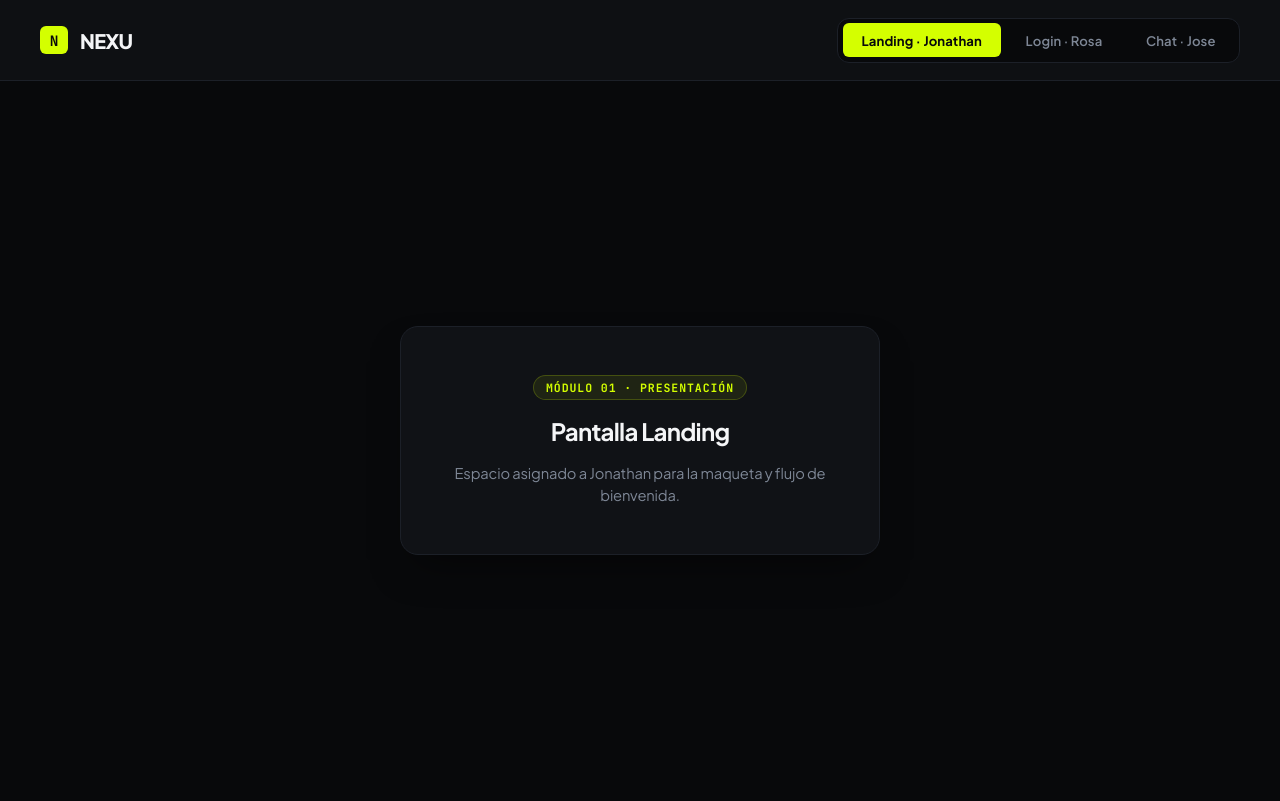
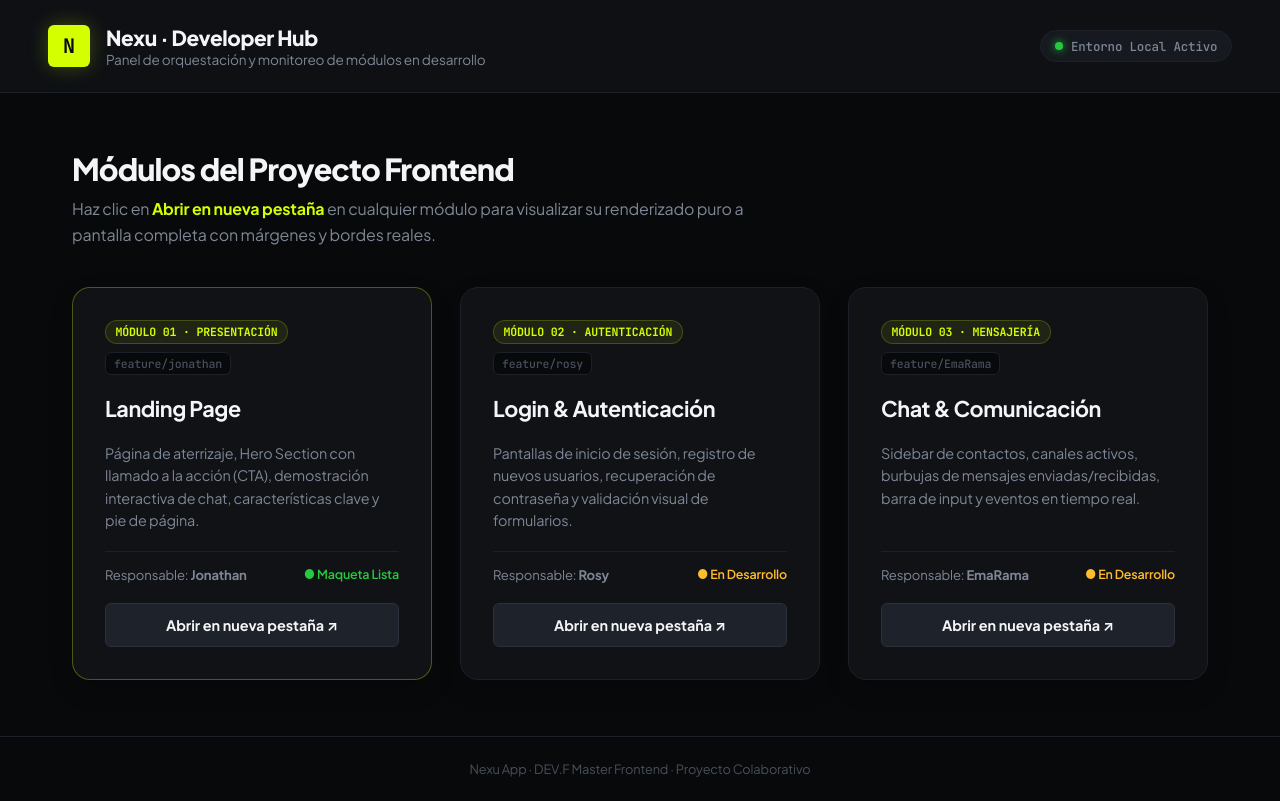
Before and after one commit to jona943/6.-Proyecto_Final-Master_Frontend, a React (Vite) app in the folder app-nexu/: page / in a window 1280 px wide. Built offline with nearby package versions, Linux system fonts and the light colour scheme.

Commit message:
feat: panel de control de vista independiente

```diff
--- a/app-nexu/src/views/demo/Demo.jsx
+++ b/app-nexu/src/views/demo/Demo.jsx
@@ -1,46 +1,167 @@
-import { useState } from 'react'
+import { useState, useEffect } from 'react'
 import './style.css'
 import Landing from '../frontend/landing/Landing.jsx'
 import Login from '../frontend/login-auth/Login.jsx'
 import ChatHome from '../frontend/chat/ChatHome.jsx'
 
 function Demo() {
-  const [currentView, setCurrentView] = useState('landing')
+  const [activeView, setActiveView] = useState(() => {
+    const params = new URLSearchParams(window.location.search)
+    return params.get('view') || null
+  })
 
+  // Sincronizar estado si el usuario usa las flechas atrás/adelante del navegador
+  useEffect(() => {
+    const handlePopState = () => {
+      const params = new URLSearchParams(window.location.search)
+      setActiveView(params.get('view') || null)
+    }
+    window.addEventListener('popstate', handlePopState)
+    return () => window.removeEventListener('popstate', handlePopState)
+  }, [])
+
+  const openStandaloneView = (viewName) => {
+    window.open(`?view=${viewName}`, '_blank', 'noopener,noreferrer')
+  }
+
+  const navigateToHub = () => {
+    window.history.pushState({}, '', window.location.pathname)
+    setActiveView(null)
+  }
+
+  // =========================================================================
+  // 1. MODO AISLADO (RENDERIZACIÓN PURA DE CADA INTEGRANTE)
+  // =========================================================================
+  if (activeView === 'landing' || activeView === 'login' || activeView === 'chat') {
+    return (
+      <div className="standalone-canvas">
+        {/* Componente puro sin contenedor restrictivo */}
+        {activeView === 'landing' && <Landing />}
+        {activeView === 'login' && <Login />}
+        {activeView === 'chat' && <ChatHome />}
+
+        {/* Botón flotante no intrusivo para volver al Hub */}
+        <button
+          className="floating-hub-btn"
+          onClick={navigateToHub}
+          title="Regresar al panel de control"
+        >
+          <span className="hub-btn-icon">⚡</span>
+          <span>Volver al Hub Demo</span>
+        </button>
+      </div>
+    )
+  }
+
+  // =========================================================================
+  // 2. PANEL DE CONTROL / HUB PRINCIPAL
+  // =========================================================================
   return (
-    <div className="app-container">
-      <header className="app-header">
-        <div className="logo-wrapper">
-          <div className="logo-badge">N</div>
-          <span className="app-logo">Nexu</span>
+    <div className="hub-container">
+      {/* Header del Hub */}
+      <header className="hub-header">
+        <div className="hub-brand">
+          <div className="hub-logo-badge">N</div>
+          <div>
+            <h1 className="hub-title">Nexu · Developer Hub</h1>
+            <p className="hub-subtitle">Panel de orquestación y monitoreo de módulos en desarrollo</p>
+          </div>
         </div>
-        <nav className="app-nav">
-          <button
-            className={`nav-btn ${currentView === 'landing' ? 'active' : ''}`}
-            onClick={() => setCurrentView('landing')}
-          >
-            Landing · Jonathan
-          </button>
-          <button
-            className={`nav-btn ${currentView === 'login' ? 'active' : ''}`}
-            onClick={() => setCurrentView('login')}
-          >
-            Login · Rosa
-          </button>
-          <button
-            className={`nav-btn ${currentView === 'chat' ? 'active' : ''}`}
-            onClick={() => setCurrentView('chat')}
-          >
-            Chat · Jose
-          </button>
-        </nav>
+        <div className="hub-status-badge">
+          <span className="live-dot"></span>
+          <span>Entorno Local Activo</span>
+        </div>
       </header>
 
-      <main className="app-content">
-        {currentView === 'landing' && <Landing />}
-        {currentView === 'login' && <Login />}
-        {currentView === 'chat' && <ChatHome />}
+      {/* Cuadrícula de Módulos */}
+      <main className="hub-main">
+        <div className="hub-intro">
+          <h2>Módulos del Proyecto Frontend</h2>
+          <p>
+            Haz clic en <strong>Abrir en nueva pestaña</strong> en cualquier módulo para visualizar
+            su renderizado puro a pantalla completa con márgenes y bordes reales.
+          </p>
+        </div>
+
+        <div className="modules-grid">
+          {/* MÓDULO 1: JONATHAN */}
+          <article className="module-card featured">
+            <div className="card-top">
+              <span className="module-badge">Módulo 01 · Presentación</span>
+              <span className="branch-tag">feature/jonathan</span>
+            </div>
+            <h3>Landing Page</h3>
+            <p className="card-desc">
+              Página de aterrizaje, Hero Section con llamado a la acción (CTA), demostración interactiva de chat, características clave y pie de página.
+            </p>
+            <div className="card-meta">
+              <span className="meta-author">Responsable: <strong>Jonathan</strong></span>
+              <span className="meta-status ready">● Maqueta Lista</span>
+            </div>
+            <div className="card-actions">
+              <button
+                className="btn-launch-tab"
+                onClick={() => openStandaloneView('landing')}
+              >
+                Abrir en nueva pestaña ↗
+              </button>
+            </div>
+          </article>
+
+          {/* MÓDULO 2: ROSA */}
+          <article className="module-card">
+            <div className="card-top">
+              <span className="module-badge">Módulo 02 · Autenticación</span>
+              <span className="branch-tag">feature/rosy</span>
+            </div>
+            <h3>Login & Autenticación</h3>
+            <p className="card-desc">
+              Pantallas de inicio de sesión, registro de nuevos usuarios, recuperación de contraseña y validación visual de formularios.
+            </p>
+            <div className="card-meta">
+              <span className="meta-author">Responsable: <strong>Rosy</strong></span>
+              <span className="meta-status in-progress">● En Desarrollo</span>
+            </div>
+            <div className="card-actions">
+              <button
+                className="btn-launch-tab"
+                onClick={() => openStandaloneView('login')}
+              >
+                Abrir en nueva pestaña ↗
+              </button>
+            </div>
+          </article>
+
+          {/* MÓDULO 3: EMARAMA */}
+          <article className="module-card">
+            <div className="card-top">
+              <span className="module-badge">Módulo 03 · Mensajería</span>
+              <span className="branch-tag">feature/EmaRama</span>
+            </div>
+            <h3>Chat & Comunicación</h3>
+            <p className="card-desc">
+              Sidebar de contactos, canales activos, burbujas de mensajes enviadas/recibidas, barra de input y eventos en tiempo real.
+            </p>
+            <div className="card-meta">
+              <span className="meta-author">Responsable: <strong>EmaRama</strong></span>
+              <span className="meta-status in-progress">● En Desarrollo</span>
+            </div>
+            <div className="card-actions">
+              <button
+                className="btn-launch-tab"
+                onClick={() => openStandaloneView('chat')}
+              >
+                Abrir en nueva pestaña ↗
+              </button>
+            </div>
+          </article>
+        </div>
       </main>
+
+      {/* Footer del Hub */}
+      <footer className="hub-footer">
+        <p>Nexu App · DEV.F Master Frontend · Proyecto Colaborativo</p>
+      </footer>
     </div>
   )
 }
--- a/app-nexu/src/views/demo/style.css
+++ b/app-nexu/src/views/demo/style.css
@@ -11,7 +11,7 @@
   --text-secondary: #7e8796;
   --text-muted: #484f5c;
 
-  --accent-acid: #d4ff00;          /* Acid Chartreuse / Alta energía */
+  --accent-acid: #d4ff00;          /* Acid Chartreuse */
   --accent-acid-hover: #e0ff38;
   --accent-acid-contrast: #08090b;
 
@@ -41,140 +41,295 @@ body {
   -webkit-font-smoothing: antialiased;
 }
 
-.app-container {
+/* ==========================================================================
+   1. MODO AISLADO (STANDALONE CANVAS)
+   ========================================================================== */
+.standalone-canvas {
+  width: 100%;
   min-height: 100vh;
   display: flex;
   flex-direction: column;
+  position: relative;
 }
 
-/* Header de Alta Definición */
-.app-header {
+/* Botón Flotante Discreto para Volver al Hub */
+.floating-hub-btn {
+  position: fixed;
+  bottom: 1.5rem;
+  right: 1.5rem;
+  display: inline-flex;
+  align-items: center;
+  gap: 0.5rem;
+  background-color: rgba(16, 18, 22, 0.85);
+  color: var(--text-primary);
+  border: 1px solid var(--border-active);
+  backdrop-filter: blur(12px);
+  padding: 0.6rem 1.1rem;
+  border-radius: 999px;
+  font-family: var(--font-sans);
+  font-size: 0.82rem;
+  font-weight: 600;
+  cursor: pointer;
+  box-shadow: 0 10px 25px rgba(0, 0, 0, 0.6);
+  transition: all 0.2s ease;
+  z-index: 9999;
+}
+
+.floating-hub-btn:hover {
+  background-color: var(--accent-acid);
+  color: var(--accent-acid-contrast);
+  border-color: var(--accent-acid);
+  transform: translateY(-2px);
+  box-shadow: 0 12px 30px rgba(212, 255, 0, 0.25);
+}
+
+.hub-btn-icon {
+  font-size: 0.9rem;
+}
+
+/* ==========================================================================
+   2. PANEL DE CONTROL / HUB PRINCIPAL
+   ========================================================================== */
+.hub-container {
+  min-height: 100vh;
+  display: flex;
+  flex-direction: column;
+  background-color: var(--bg-canvas);
+}
+
+.hub-header {
   display: flex;
   align-items: center;
   justify-content: space-between;
-  padding: 1.1rem 2.5rem;
-  background-color: rgba(16, 18, 22, 0.85);
+  padding: 1.5rem 3rem;
+  background-color: rgba(16, 18, 22, 0.9);
   backdrop-filter: blur(12px);
   border-bottom: 1px solid var(--border-subtle);
-  position: sticky;
-  top: 0;
-  z-index: 10;
+  flex-wrap: wrap;
+  gap: 1rem;
 }
 
-.logo-wrapper {
+.hub-brand {
   display: flex;
   align-items: center;
-  gap: 0.75rem;
+  gap: 1rem;
 }
 
-.logo-badge {
-  width: 28px;
-  height: 28px;
+.hub-logo-badge {
+  width: 42px;
+  height: 42px;
   background-color: var(--accent-acid);
   color: var(--accent-acid-contrast);
   font-family: var(--font-mono);
   font-weight: 800;
-  font-size: 0.9rem;
+  font-size: 1.25rem;
   display: flex;
   align-items: center;
   justify-content: center;
   border-radius: var(--radius-sm);
+  box-shadow: 0 0 20px rgba(212, 255, 0, 0.25);
 }
 
-.app-logo {
-  font-size: 1.25rem;
+.hub-title {
+  font-size: 1.3rem;
+  font-weight: 800;
+  letter-spacing: -0.02em;
+  color: var(--text-primary);
+}
+
+.hub-subtitle {
+  font-size: 0.85rem;
+  color: var(--text-secondary);
+}
+
+.hub-status-badge {
+  display: flex;
+  align-items: center;
+  gap: 0.5rem;
+  font-family: var(--font-mono);
+  font-size: 0.78rem;
+  background-color: var(--bg-surface-elevated);
+  border: 1px solid var(--border-subtle);
+  padding: 0.4rem 0.85rem;
+  border-radius: 999px;
+  color: var(--text-secondary);
+}
+
+.live-dot {
+  width: 8px;
+  height: 8px;
+  background-color: #27c93f;
+  border-radius: 50%;
+  box-shadow: 0 0 8px #27c93f;
+}
+
+/* Contenido Principal del Hub */
+.hub-main {
+  flex: 1;
+  max-width: 1200px;
+  width: 100%;
+  margin: 0 auto;
+  padding: 3.5rem 2rem;
+  display: flex;
+  flex-direction: column;
+  gap: 2.5rem;
+}
+
+.hub-intro h2 {
+  font-size: 1.9rem;
   font-weight: 800;
   letter-spacing: -0.03em;
   color: var(--text-primary);
-  text-transform: uppercase;
+  margin-bottom: 0.5rem;
 }
 
-.app-nav {
-  display: flex;
-  gap: 0.4rem;
-  background-color: var(--bg-canvas);
-  padding: 0.3rem;
-  border-radius: var(--radius-md);
-  border: 1px solid var(--border-subtle);
+.hub-intro p {
+  font-size: 1rem;
+  color: var(--text-secondary);
+  max-width: 680px;
+  line-height: 1.6;
 }
 
-.nav-btn {
-  background-color: transparent;
-  color: var(--text-secondary);
-  border: 1px solid transparent;
-  padding: 0.45rem 1.1rem;
-  border-radius: var(--radius-sm);
-  font-family: var(--font-sans);
-  font-size: 0.82rem;
-  font-weight: 600;
-  letter-spacing: 0.01em;
-  cursor: pointer;
-  transition: all 0.15s ease-in-out;
+.hub-intro strong {
+  color: var(--accent-acid);
 }
 
-.nav-btn:hover {
-  color: var(--text-primary);
-  background-color: var(--bg-surface);
+/* Grilla de Tarjetas */
+.modules-grid {
+  display: grid;
+  grid-template-columns: repeat(auto-fit, minmax(320px, 1fr));
+  gap: 1.75rem;
 }
 
-.nav-btn.active {
-  background-color: var(--accent-acid);
-  color: var(--accent-acid-contrast);
-  font-weight: 700;
-}
-
-/* Área de Contenido Principal */
-.app-content {
-  flex: 1;
-  padding: 3rem 1.5rem;
-  display: flex;
-  justify-content: center;
-  align-items: center;
-}
-
-/* Tarjeta de Visualización de Vista */
-.view-card {
+.module-card {
   background-color: var(--bg-surface);
   border: 1px solid var(--border-subtle);
   border-radius: var(--radius-lg);
-  padding: 3rem 2.5rem;
-  max-width: 480px;
-  width: 100%;
-  text-align: center;
-  box-shadow: 0 20px 40px -15px rgba(0, 0, 0, 0.5);
+  padding: 2rem;
   display: flex;
   flex-direction: column;
-  align-items: center;
-  gap: 1rem;
-  transition: border-color 0.2s ease;
+  gap: 1.25rem;
+  transition: all 0.25s ease;
+  position: relative;
+  box-shadow: 0 10px 30px -10px rgba(0, 0, 0, 0.4);
 }
 
-.view-card:hover {
+.module-card:hover {
   border-color: var(--border-active);
+  background-color: var(--bg-surface-elevated);
+  transform: translateY(-4px);
+  box-shadow: 0 20px 40px -15px rgba(0, 0, 0, 0.6);
 }
 
-.view-tag {
+.module-card.featured {
+  border-color: rgba(212, 255, 0, 0.3);
+}
+
+.module-card.featured:hover {
+  border-color: var(--accent-acid);
+}
+
+.card-top {
+  display: flex;
+  justify-content: space-between;
+  align-items: center;
+  gap: 0.5rem;
+  flex-wrap: wrap;
+}
+
+.module-badge {
   font-family: var(--font-mono);
   font-size: 0.72rem;
   font-weight: 700;
   text-transform: uppercase;
-  letter-spacing: 0.08em;
   color: var(--accent-acid);
   background-color: rgba(212, 255, 0, 0.08);
-  padding: 0.25rem 0.75rem;
+  padding: 0.2rem 0.6rem;
   border-radius: 999px;
   border: 1px solid rgba(212, 255, 0, 0.2);
 }
 
-.view-card h2 {
-  font-size: 1.5rem;
-  font-weight: 700;
-  letter-spacing: -0.03em;
-  color: var(--text-primary);
+.branch-tag {
+  font-family: var(--font-mono);
+  font-size: 0.72rem;
+  color: var(--text-muted);
+  background-color: var(--bg-canvas);
+  padding: 0.2rem 0.5rem;
+  border-radius: var(--radius-sm);
+  border: 1px solid var(--border-subtle);
 }
 
-.view-card p {
+.module-card h3 {
+  font-size: 1.35rem;
+  font-weight: 700;
+  color: var(--text-primary);
+  letter-spacing: -0.02em;
+}
+
+.card-desc {
+  font-size: 0.9rem;
   color: var(--text-secondary);
-  font-size: 0.92rem;
-  line-height: 1.5;
+  line-height: 1.55;
+  flex: 1;
 }
+
+.card-meta {
+  display: flex;
+  justify-content: space-between;
+  align-items: center;
+  border-top: 1px solid var(--border-subtle);
+  padding-top: 0.85rem;
+  font-size: 0.82rem;
+  color: var(--text-secondary);
+}
+
+.meta-status.ready {
+  color: #27c93f;
+  font-weight: 600;
+  font-size: 0.78rem;
+}
+
+.meta-status.in-progress {
+  color: #ffbd2e;
+  font-weight: 600;
+  font-size: 0.78rem;
+}
+
+.card-actions {
+  display: flex;
+  gap: 0.75rem;
+}
+
+.btn-launch-tab {
+  width: 100%;
+  background-color: var(--bg-surface-hover);
+  color: var(--text-primary);
+  font-family: var(--font-sans);
+  font-size: 0.9rem;
+  font-weight: 700;
+  padding: 0.75rem 1rem;
+  border-radius: var(--radius-sm);
+  border: 1px solid var(--border-active);
+  cursor: pointer;
+  transition: all 0.2s ease;
+  display: flex;
+  align-items: center;
+  justify-content: center;
+  gap: 0.4rem;
+}
+
+.btn-launch-tab:hover {
+  background-color: var(--accent-acid);
+  color: var(--accent-acid-contrast);
+  border-color: var(--accent-acid);
+  box-shadow: 0 4px 15px rgba(212, 255, 0, 0.2);
+}
+
+/* Footer del Hub */
+.hub-footer {
+  border-top: 1px solid var(--border-subtle);
+  padding: 1.5rem 2rem;
+  text-align: center;
+  font-size: 0.8rem;
+  color: var(--text-muted);
+}
```
